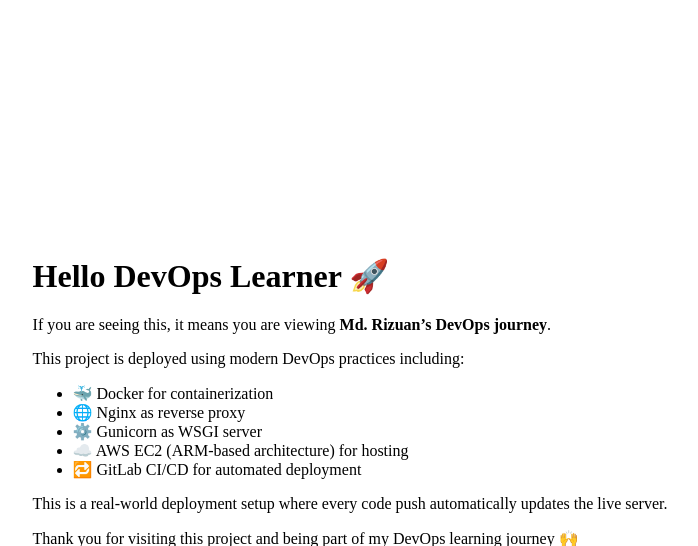
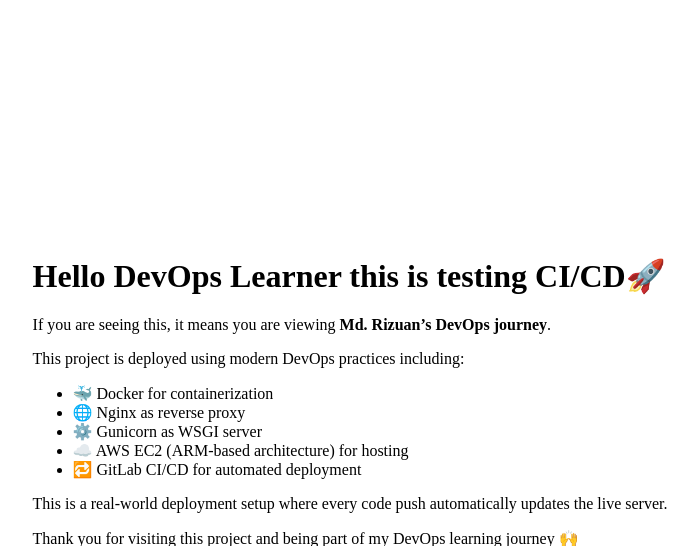
Before and after one commit to Md-Rizuan/cicd-selfhosted-runner-project, a Django app: page / in a window 1280 px wide. Shown: the top 546 px of the page, without its empty margins (290-988 px from the left). Run offline with Django 5.2, Linux system fonts and the light colour scheme.

Commit message:
cicd testing

```diff
--- a/templates/home.html
+++ b/templates/home.html
@@ -14,7 +14,7 @@
 </head>
 <body>
     <div>
-        <h1>Hello DevOps Learner 🚀</h1>
+        <h1>Hello DevOps Learner this is testing CI/CD🚀</h1>
 
         <p>
         If you are seeing this, it means you are viewing <b>Md. Rizuan’s DevOps journey</b>.
```
